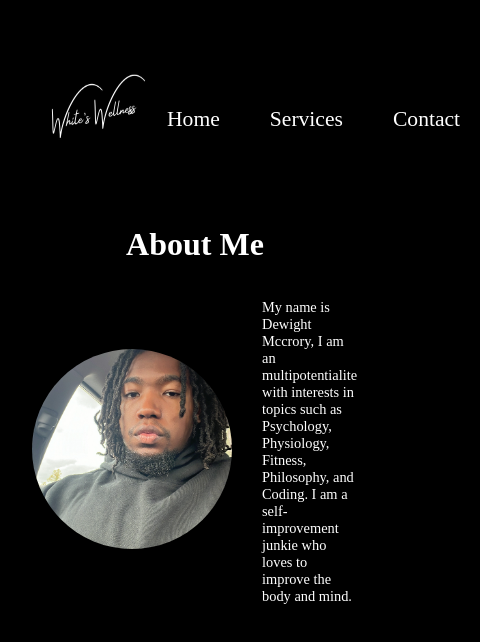
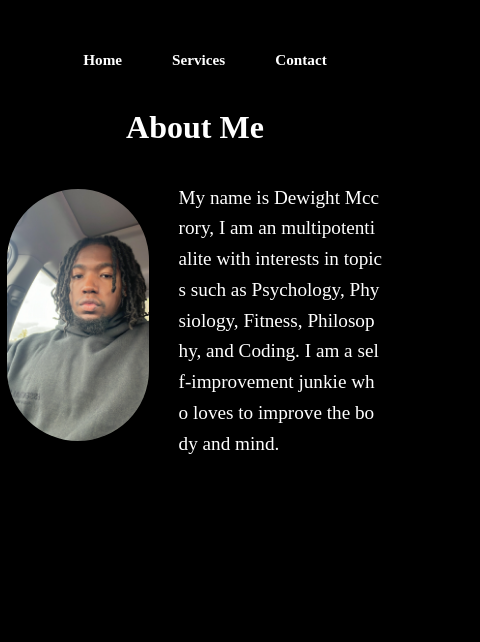
Before and after one commit to nolimitwhite23/nolimitwhite.github.io, a plain HTML site: page index.html in a window 390 px wide. Shown: the whole page, 480 px wide, since content can reach past the window. Drawn offline with Linux system fonts and the light colour scheme; a web font is replaced by a local one.

Commit message:
test mobile

```diff
--- a/index.html
+++ b/index.html
@@ -13,7 +13,6 @@
 <body>
     <div class="container">
         <header>
-            <img src="white.jpg" alt="Logo" class="logo">
         </header>
         <nav>
             <ul>
--- a/style.css
+++ b/style.css
@@ -85,3 +85,52 @@ section {
     }
 
 }
+
+@media (max-width: 600px) {
+
+
+    .container {
+        display: flex;
+        flex-direction: column;
+        justify-content: center;
+        align-items: center;
+        text-align: center;
+        gap: 15px;
+        width: 100%;
+        padding: 0 15px;
+    }
+
+    h1 {
+        margin: 10px 0;
+    }
+
+    body {
+        line-height: 1.6;
+        margin: 5px;
+        padding: 2px;
+        overflow-wrap: break-word;
+    }
+
+    .about-pic {
+        width: 100%;
+        max-width: 100%;
+        height: auto;
+        object-fit: cover;
+        border: 0px;
+        object-fit: cover;
+        border-radius: 1000px;
+    }
+
+    ul li a {
+        font-size: 0.95rem;
+        font-weight: 650;
+    }
+
+    p {
+        font-size: 1.2rem;
+        word-wrap: break-word;
+        word-break: break-all;
+        margin-bottom: 1em;
+    }
+
+}
```
